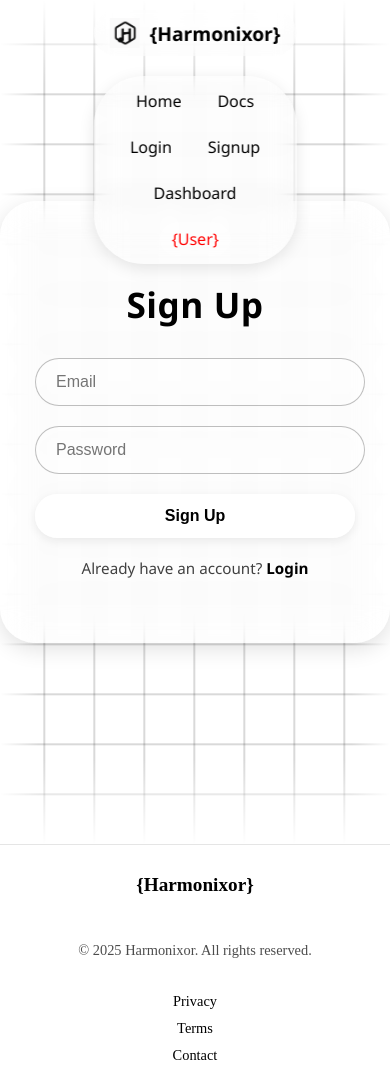
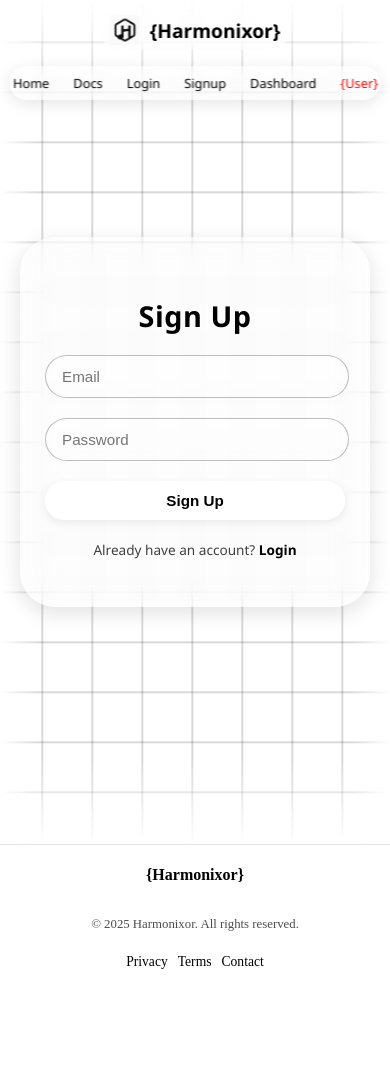
Before and after one commit to GuruManoharGuptaBaratam/Harmonixor-API, a React (Vite) app in the folder Frontend/vite-project/: page /signup in a window 390 px wide. After the commit the page ends 975 px from the top, so only its background shows below. Built offline with nearby package versions, Linux system fonts and the light colour scheme; sample sign-in values are in the browser's storage.

Commit message:
final UI changes

```diff
--- a/Frontend/vite-project/index.html
+++ b/Frontend/vite-project/index.html
@@ -3,7 +3,6 @@
   <head>
     <meta charset="UTF-8" />
     <link rel="icon" type="image/svg+xml" href="./src/assets/logo.png" />
-    <link rel="preload" as="image" href="/logo.png" />
     <meta name="viewport" content="width=device-width, initial-scale=1.0" />
     <title>Harmonixor-API</title>
   </head>
--- a/Frontend/vite-project/src/components/Component.css
+++ b/Frontend/vite-project/src/components/Component.css
@@ -127,29 +127,49 @@
   cursor: pointer;
 }
 
-@media (max-width: 768px) {
+
+@media (max-width: 775px) {
   .navbar {
     flex-direction: column;
     align-items: center;
-    gap: 12px;
+    gap: 10px;
     top: 10px;
   }
 
   .app-name-capsule {
-    margin-bottom: 8px;
+    margin-bottom: 6px;
     text-align: center;
+    padding: 5px 10px; /* smaller capsule */
   }
 
   .navbar-links-capsule {
-    width: 100%;
+    width: auto; /* shrink to fit */
     display: flex;
     justify-content: center;
   }
 
   .navbar-links {
-    flex-wrap: wrap;
+    flex-wrap: nowrap; /* keep single row */
     justify-content: center;
-    padding: 8px 16px;
-    gap: 12px;
+    padding: 4px 10px; /* smaller padding */
+    gap: 8px;          /* tighter gaps */
+    border-radius: 30px; /* smaller round */
+    font-size: 0.85rem; /* smaller font */
+    max-width: 90vw;
+    overflow-x: auto;
+  }
+
+  .navbar-links a {
+    font-size: 0.8rem; /* reduced font size */
+    padding: 4px 8px;  /* smaller pills */
+  }
+
+  .navbar-links::-webkit-scrollbar {
+    display: none; /* hide scrollbar */
+  }
+
+  .profile-name {
+    font-size: 0.8rem;  /* smaller profile text */
+    padding: 4px 10px;  /* smaller capsule */
   }
 }
--- a/Frontend/vite-project/src/components/Footer.css
+++ b/Frontend/vite-project/src/components/Footer.css
@@ -2,38 +2,42 @@
   background: rgba(255, 255, 255, 0.25);
   backdrop-filter: blur(10px);
   -webkit-backdrop-filter: blur(10px);
-  padding: 10px 10px;
+  padding: 6px 10px;
   text-align: center;
   border-top: 1px solid rgba(0, 0, 0, 0.1);
-  flex-shrink: 0; /* prevents footer from shrinking */
+  flex-shrink: 0;
 }
+
 .footer-container {
   display: flex;
   flex-direction: column;
   align-items: center;
-  gap: 8px;
+  gap: 6px; /* smaller gap */
 }
 
 .footer-logo {
-  font-size: 1.2rem;
+  font-size: 1rem; /* reduced */
   font-weight: 700;
   color: #000;
 }
 
 .footer-text {
-  font-size: 0.9rem;
+  font-size: 0.8rem; /* reduced */
   color: rgba(0, 0, 0, 0.7);
 }
 
 .footer-links {
   display: flex;
-  gap: 20px;
-  margin-top: 8px;
+  flex-direction: row; /* always in same line */
+  gap: 15px; /* reduced spacing */
+  margin-top: 5px;
+  flex-wrap: wrap; /* so it won’t overflow */
+  justify-content: center;
 }
 
 .footer-links a {
   text-decoration: none;
-  font-size: 0.9rem;
+  font-size: 0.85rem; /* slightly smaller */
   color: #000;
   transition: color 0.2s ease;
 }
@@ -43,12 +47,16 @@
 }
 
 @media (max-width: 600px) {
+  .footer {
+    padding: 5px; /* tighter padding */
+  }
+
   .footer-container {
-    gap: 12px;
+    gap: 4px;
   }
 
   .footer-links {
-    flex-direction: column;
-    gap: 10px;
+    gap: 10px; /* tighter spacing for mobile */
+    font-size: 0.8rem;
   }
 }
--- a/Frontend/vite-project/src/components/UploadCookie.css
+++ b/Frontend/vite-project/src/components/UploadCookie.css
@@ -20,7 +20,7 @@
 }
 
 .uploadcookie-input {
-  display: block;
+  display: inline;
   margin: 0 auto;
   padding: 10px;
   border-radius: 25px;
@@ -54,3 +54,15 @@
   font-size: 0.9rem;
   color: #000;
 }
+
+@media (max-width: 600px) {
+  .uploadcookie-box {
+    max-width: 300px;
+    width: 80%;
+    padding: 20px 30px;
+  }
+
+  .uploadcookie-title {
+    font-size: 1.3rem;
+  }
+}
--- a/Frontend/vite-project/src/pages/Dashboard.css
+++ b/Frontend/vite-project/src/pages/Dashboard.css
@@ -169,3 +169,21 @@
   color: #1e90ff;
   word-break: break-all;
 }
+
+
+/* 📱 Mobile screens */
+@media (max-width: 600px) {
+  .dashboard-box {
+    max-width: 320px;   /* smaller box */
+    width: 85%;         /* leave some space on both sides */
+    padding: 25px 18px; /* lighter padding */
+  }
+
+  .dashboard-title {
+    font-size: 1.4rem;
+  }
+
+  .dashboard-subtitle {
+    font-size: 0.85rem;
+  }
+}
--- a/Frontend/vite-project/src/pages/Home.css
+++ b/Frontend/vite-project/src/pages/Home.css
@@ -141,3 +141,31 @@
     font-size: 1rem;
   }
 }
+
+
+/* 📱 Mobile fix */
+@media (max-width: 600px) {
+
+  .home-title {
+    font-size: 1.8rem;
+  }
+
+  .home-subtitle {
+    font-size: 0.95rem;
+  }
+
+  .home-features {
+    padding: 0 0px;
+    margin: 20px auto 60px;
+  }
+
+  .features-grid {
+    grid-template-columns: 1fr;
+    gap: 20px;
+  }
+
+  .feature-card {
+    width: 90%;
+    padding: 25px 18px;
+  }
+}
--- a/Frontend/vite-project/src/pages/Login.css
+++ b/Frontend/vite-project/src/pages/Login.css
@@ -113,3 +113,31 @@
 .capsule {
   border-radius: 30px;
 }
+
+
+@media (max-width: 600px) {
+  .login-box {
+    max-width: 300px;
+    padding: 35px 25px;
+  }
+
+  .login-title {
+    font-size: 1.8rem;
+    margin-bottom: 20px;
+  }
+
+  .login-input {
+    width: 90%;
+    padding: 12px 16px;
+    font-size: 0.95rem;
+  }
+
+  .login-button {
+    padding: 11px 0;
+    font-size: 0.95rem;
+  }
+
+  .signup-text {
+    font-size: 0.85rem;
+  }
+}
--- a/Frontend/vite-project/src/pages/Profile.css
+++ b/Frontend/vite-project/src/pages/Profile.css
@@ -70,3 +70,39 @@
   background: #000;
   color: #fff;
 }
+
+
+/* Mobile version adjustments */
+@media (max-width: 480px) {
+  .profile-container {
+    display: flex;
+  justify-content: center;
+  align-items: center;
+    /* Allow container to adjust height */
+            /* Add some padding */
+  }
+
+  .profile-box {
+    padding: 25px 20px;
+    width: 80%;
+    border-radius: 20px;
+    max-width: 90%;        /* Slightly smaller box */
+  }
+
+  .profile-title {
+    font-size: 1.5rem;     /* Smaller title */
+    margin-bottom: 15px;
+  }
+
+  .profile-json {
+    padding: 10px 15px;
+    border-radius: 15px;
+    font-size: 0.85rem;    /* Smaller JSON text */
+  }
+
+  .profile-btn {
+    padding: 8px 14px;     /* Smaller buttons */
+    gap: 4px;
+    font-size: 0.85rem;
+  }
+}
```
